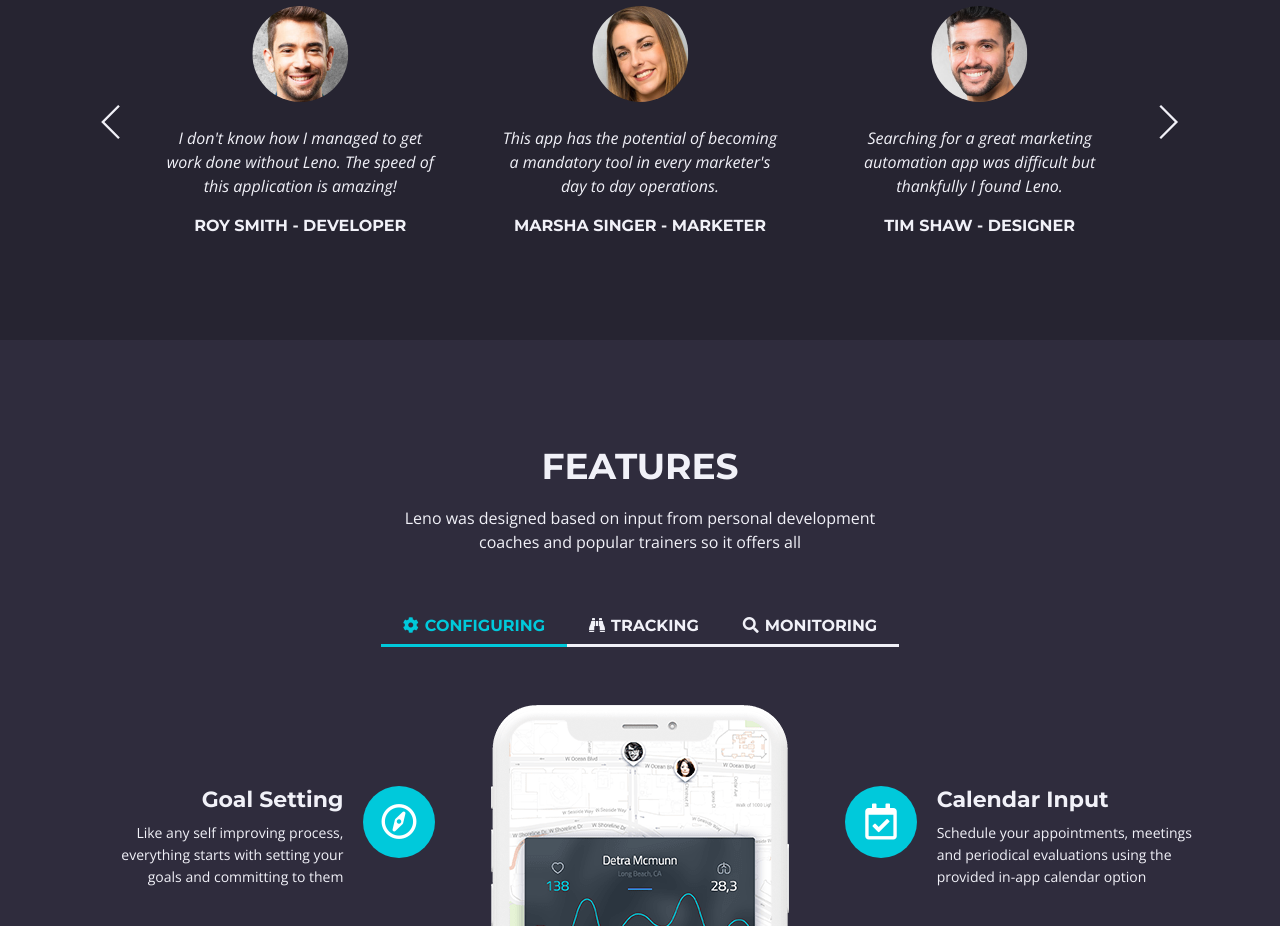
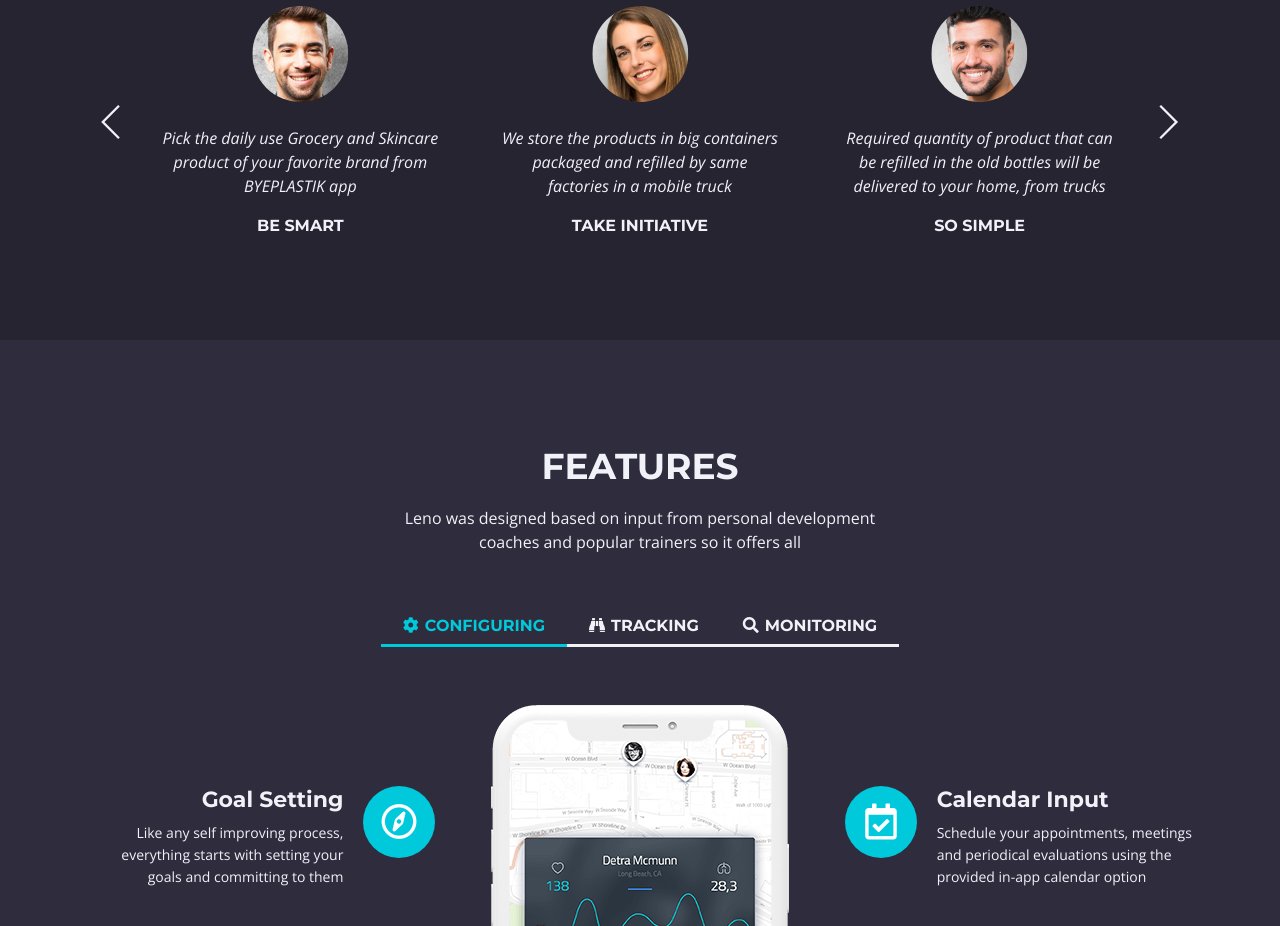
Before and after one commit to vai1205/byeplastik, a plain HTML site: page index.html in a window 1280 px wide. Shown: the part 1000-1926 px from the top of the page. Drawn offline with nearby package versions, Linux system fonts and the light colour scheme.

Commit message:
processing

```diff
--- a/index.html
+++ b/index.html
@@ -158,8 +158,8 @@
                                     <div class="card">
                                         <img class="card-image" src="images/testimonial-2.jpg" alt="alternative">
                                         <div class="card-body">
-                                            <p class="testimonial-text">I don't know how I managed to get work done without Leno. The speed of this application is amazing!</p>
-                                            <p class="testimonial-author">Roy Smith - Developer</p>
+                                            <p class="testimonial-text">Pick the daily use Grocery and Skincare product of your favorite brand from BYEPLASTIK app</p>
+                                            <p class="testimonial-author">Be smart</p>
                                         </div>
                                     </div>
                                 </div> <!-- end of swiper-slide -->
@@ -170,8 +170,8 @@
                                     <div class="card">
                                         <img class="card-image" src="images/testimonial-3.jpg" alt="alternative">
                                         <div class="card-body">
-                                            <p class="testimonial-text">This app has the potential of becoming a mandatory tool in every marketer's day to day operations.</p>
-                                            <p class="testimonial-author">Marsha Singer - Marketer</p>
+                                            <p class="testimonial-text">We store the products in big containers packaged and refilled by same factories in a mobile truck</p>
+                                            <p class="testimonial-author">Take initiative</p>
                                         </div>
                                     </div>
                                 </div> <!-- end of swiper-slide -->
@@ -182,8 +182,8 @@
                                     <div class="card">
                                         <img class="card-image" src="images/testimonial-4.jpg" alt="alternative">
                                         <div class="card-body">
-                                            <p class="testimonial-text">Searching for a great marketing automation app was difficult but thankfully I found Leno.</p>
-                                            <p class="testimonial-author">Tim Shaw - Designer</p>
+                                            <p class="testimonial-text">Required quantity of product that can be refilled in the old bottles will be delivered to your home, from trucks</p>
+                                            <p class="testimonial-author">So simple</p>
                                         </div>
                                     </div>
                                 </div> <!-- end of swiper-slide -->
@@ -194,8 +194,8 @@
                                     <div class="card">
                                         <img class="card-image" src="images/testimonial-5.jpg" alt="alternative">
                                         <div class="card-body">
-                                            <p class="testimonial-text">Leno's support team is amazing. They've helped me with some issues and I am so grateful to them.</p>
-                                            <p class="testimonial-author">Lindsay Spice - Marketer</p>
+                                            <p class="testimonial-text">This way, you find the products at cheaper price and contribute in saving nature simultaneously</p>
+                                            <p class="testimonial-author">Very Effective</p>
                                         </div>
                                     </div>
                                 </div> <!-- end of swiper-slide -->
@@ -206,8 +206,8 @@
                                     <div class="card">
                                         <img class="card-image" src="images/testimonial-6.jpg" alt="alternative">
                                         <div class="card-body">
-                                            <p class="testimonial-text">Who would have thought that Leno can provide such amazing results in just a few weeks of use</p>
-                                            <p class="testimonial-author">Ann Black - Developer</p>
+                                            <p class="testimonial-text">Join our hands,<br/> Save of marine life, Stop plastik pollution and Save Money</p>
+                                            <p class="testimonial-author">Win-Win Condition!</p>
                                         </div>
                                     </div>
                                 </div> <!-- end of swiper-slide -->
```
